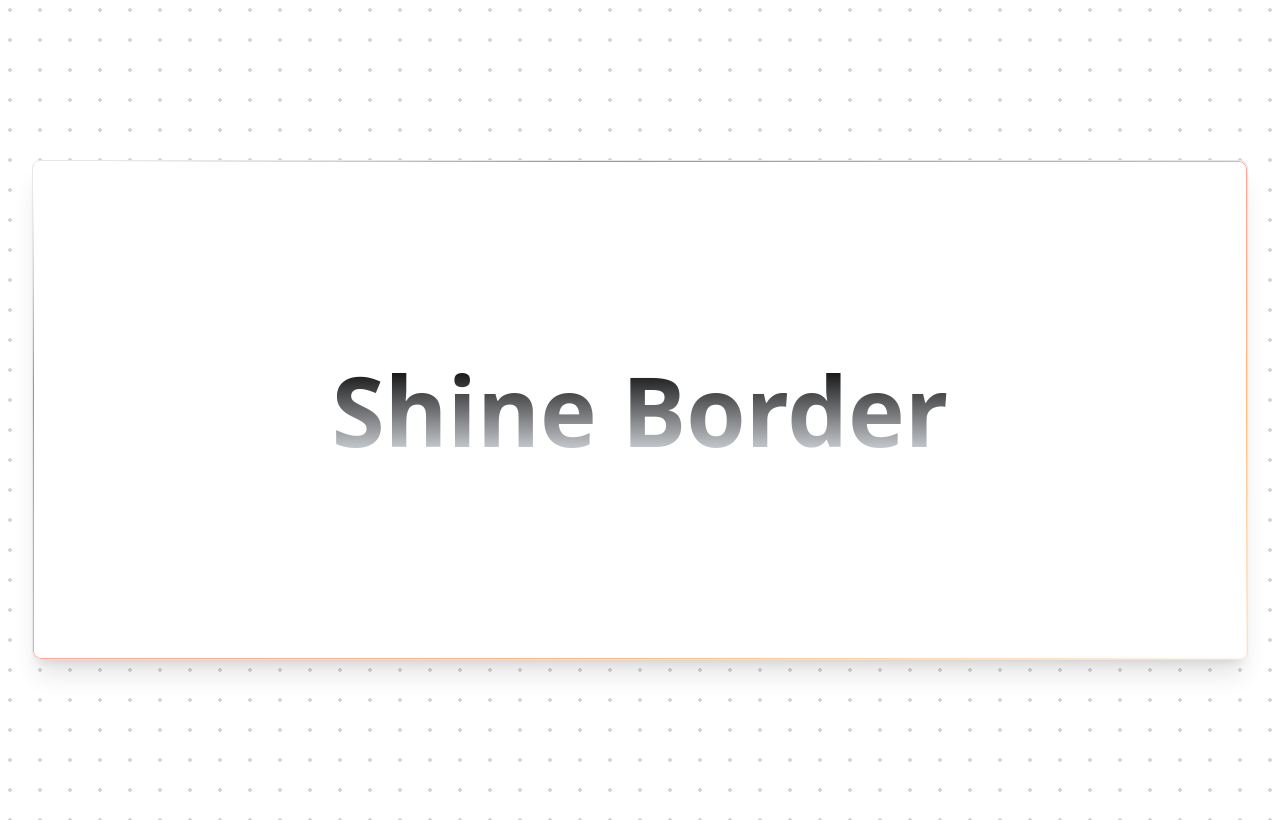
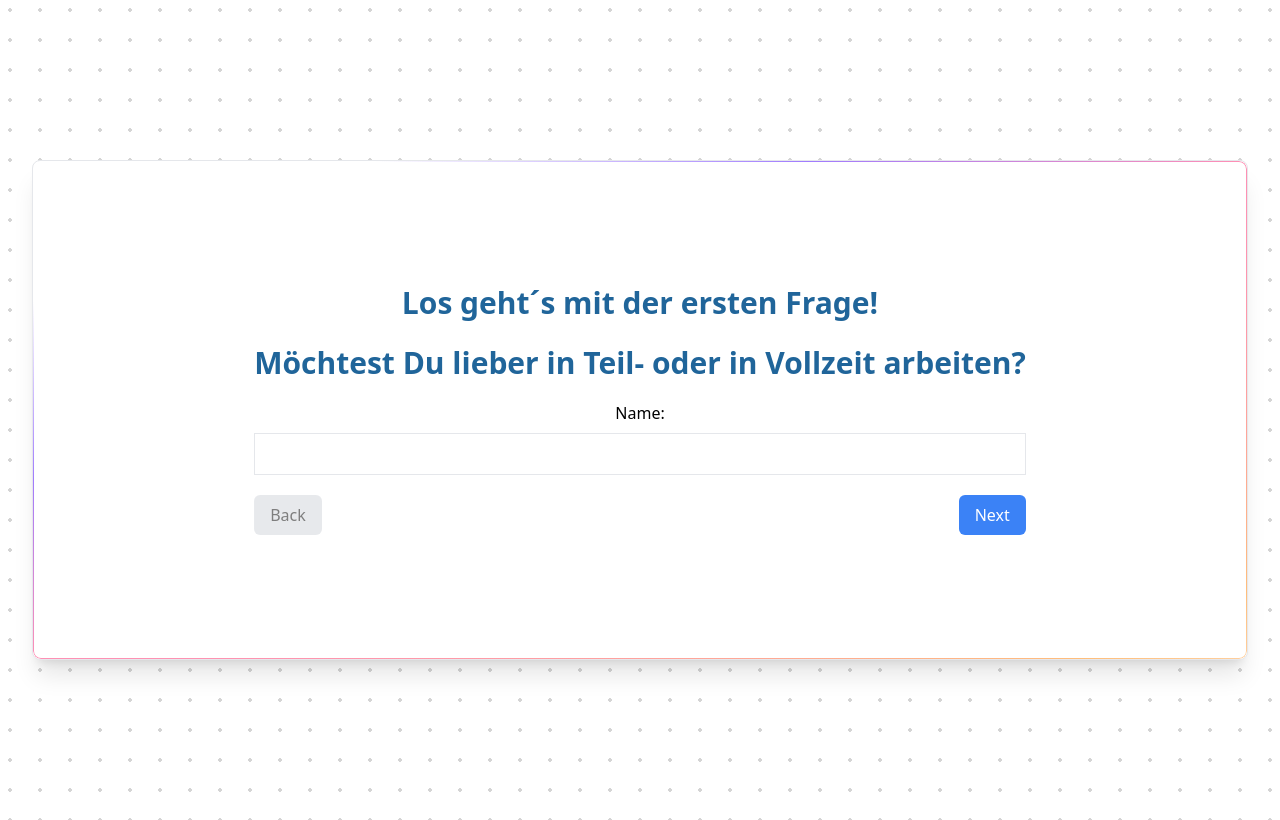
Before and after one commit to Raiyan109/magic-form, a React (Vite) app: page / in a window 1280 px wide. Built offline with nearby package versions, Linux system fonts and the light colour scheme.

Commit message:
text dynamic and types

```diff
--- a/src/components/home/HomePage.tsx
+++ b/src/components/home/HomePage.tsx
@@ -1,15 +1,172 @@
 import ShineBorder from "@/components/ui/shine-border";
+import { useState } from "react";
+interface FormValues {
+    name: string;
+    email: string;
+    age: string;
+    address: string;
+}
 
+interface Step1Text {
+    text1: string;
+    text2: string;
+}
 const HomePage = () => {
+    const [currentStep, setCurrentStep] = useState(0);
+    const [formValues, setFormValues] = useState<FormValues>({
+        name: '',
+        email: '',
+        age: '',
+        address: '',
+    });
+
+    const step1Text: Step1Text = {
+        text1: 'Los geht´s mit der ersten Frage!',
+        text2: 'Möchtest Du lieber in Teil- oder in Vollzeit arbeiten?'
+    }
+
+
+    const steps: (string | Step1Text)[] = [
+        step1Text,
+        'Contact Details',
+        'Address',
+        'Review',
+    ];
+
+    const handleNext = () => {
+        if (currentStep < steps.length - 1) setCurrentStep(currentStep + 1);
+    };
+
+    const handleBack = () => {
+        if (currentStep > 0) setCurrentStep(currentStep - 1);
+    };
+
+    const handleChange = (e: React.ChangeEvent<HTMLInputElement>) => {
+        const { name, value } = e.target;
+        setFormValues({ ...formValues, [name]: value });
+    };
+
+    const handleSubmit = () => {
+        alert('Form submitted: ' + JSON.stringify(formValues));
+    };
+
+    const renderStepTitle = () => {
+        const step = steps[currentStep];
+        if (typeof step === 'string') {
+            return <div>
+                <h1 className="text-xl font-bold">{step}</h1>
+            </div>;
+        } else {
+            return (
+                <div className="space-y-6">
+                    <h1 className="text-xl lg:text-3xl font-bold text-[#20659a]">{step.text1}</h1>
+                    <p className="text-xl lg:text-3xl font-bold text-[#20659a]">{step.text2}</p>
+                </div>
+            );
+        }
+    };
+
+    const renderStepContent = () => {
+        switch (currentStep) {
+            case 0:
+                return (
+                    <div>
+                        <label>
+                            Name:
+                            <input
+                                type="text"
+                                name="name"
+                                value={formValues.name}
+                                onChange={handleChange}
+                                className="border p-2 w-full mt-2"
+                            />
+                        </label>
+                    </div>
+                );
+            case 1:
+                return (
+                    <div>
+                        <label>
+                            Email:
+                            <input
+                                type="email"
+                                name="email"
+                                value={formValues.email}
+                                onChange={handleChange}
+                                className="border p-2 w-full mt-2"
+                            />
+                        </label>
+                    </div>
+                );
+            case 2:
+                return (
+                    <div>
+                        <label>
+                            Address:
+                            <input
+                                type="text"
+                                name="address"
+                                value={formValues.address}
+                                onChange={handleChange}
+                                className="border p-2 w-full mt-2"
+                            />
+                        </label>
+                    </div>
+                );
+            case 3:
+                return (
+                    <div>
+                        <h2>Review Your Details</h2>
+                        <p>
+                            <strong>Name:</strong> {formValues.name}
+                        </p>
+                        <p>
+                            <strong>Email:</strong> {formValues.email}
+                        </p>
+                        <p>
+                            <strong>Address:</strong> {formValues.address}
+                        </p>
+                    </div>
+                );
+            default:
+                return <div>Not Found</div>;
+        }
+    };
     return (
         <div className="py-32">
             <ShineBorder
                 className="relative flex h-[500px] w-full flex-col items-center justify-center overflow-hidden rounded-lg border  md:shadow-xl "
                 color={["#A07CFE", "#FE8FB5", "#FFBE7B"]}
             >
-                <span className="pointer-events-none whitespace-pre-wrap bg-gradient-to-b from-black to-gray-300/80 bg-clip-text text-center text-8xl font-semibold leading-none text-transparent dark:from-white dark:to-slate-900/10">
-                    Shine Border
-                </span>
+                <div className="">
+                    {/* p-5 border rounded-md max-w-md mx-auto */}
+                    {renderStepTitle()}
+                    <div className="mt-5">{renderStepContent()}</div>
+                    <div className="flex justify-between mt-5">
+                        <button
+                            onClick={handleBack}
+                            disabled={currentStep === 0}
+                            className="bg-gray-300 px-4 py-2 rounded-md disabled:opacity-50"
+                        >
+                            Back
+                        </button>
+                        {currentStep < steps.length - 1 ? (
+                            <button
+                                onClick={handleNext}
+                                className="bg-blue-500 text-white px-4 py-2 rounded-md"
+                            >
+                                Next
+                            </button>
+                        ) : (
+                            <button
+                                onClick={handleSubmit}
+                                className="bg-green-500 text-white px-4 py-2 rounded-md"
+                            >
+                                Submit
+                            </button>
+                        )}
+                    </div>
+                </div>
             </ShineBorder>
         </div>
     )
```
